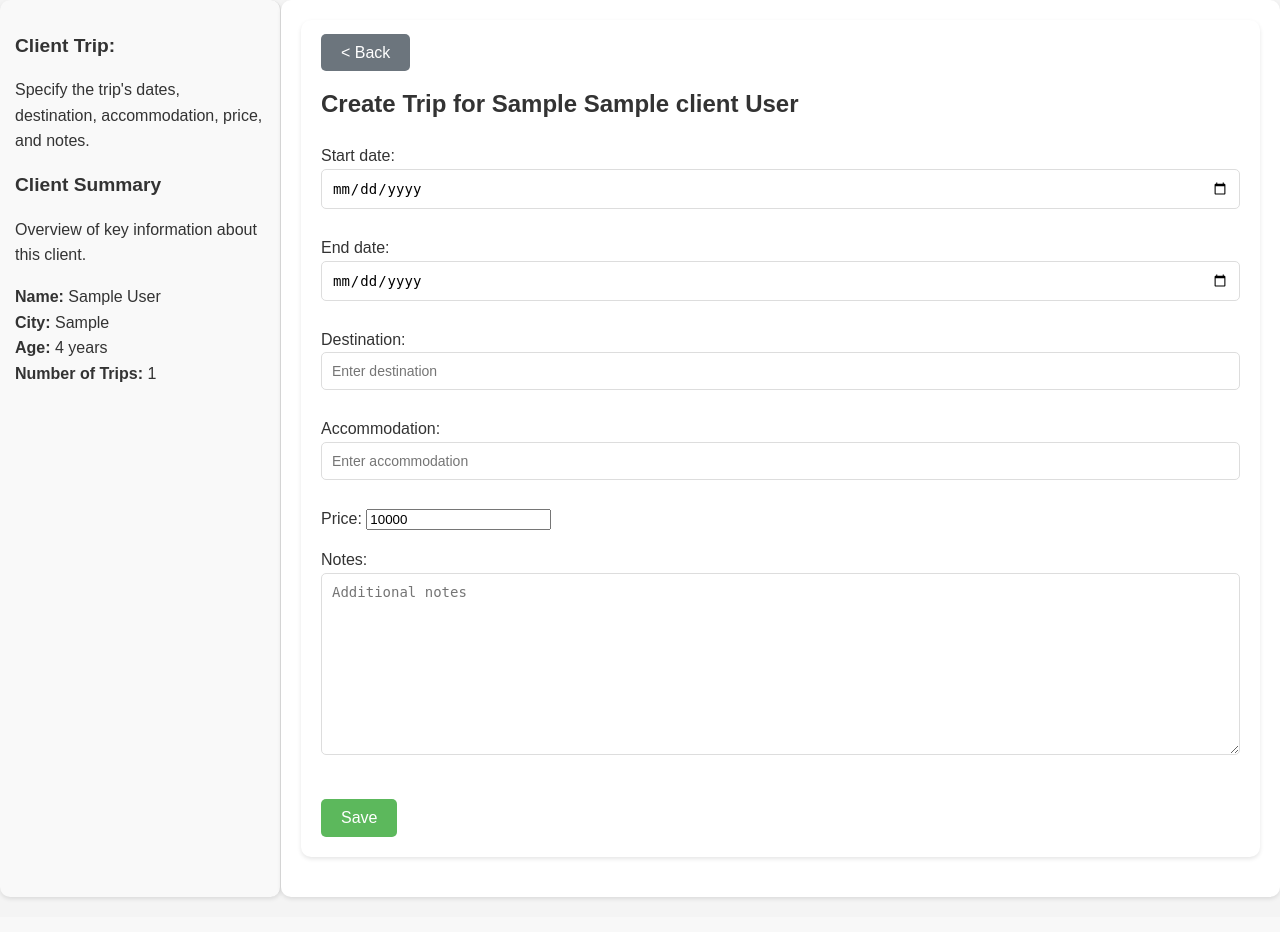
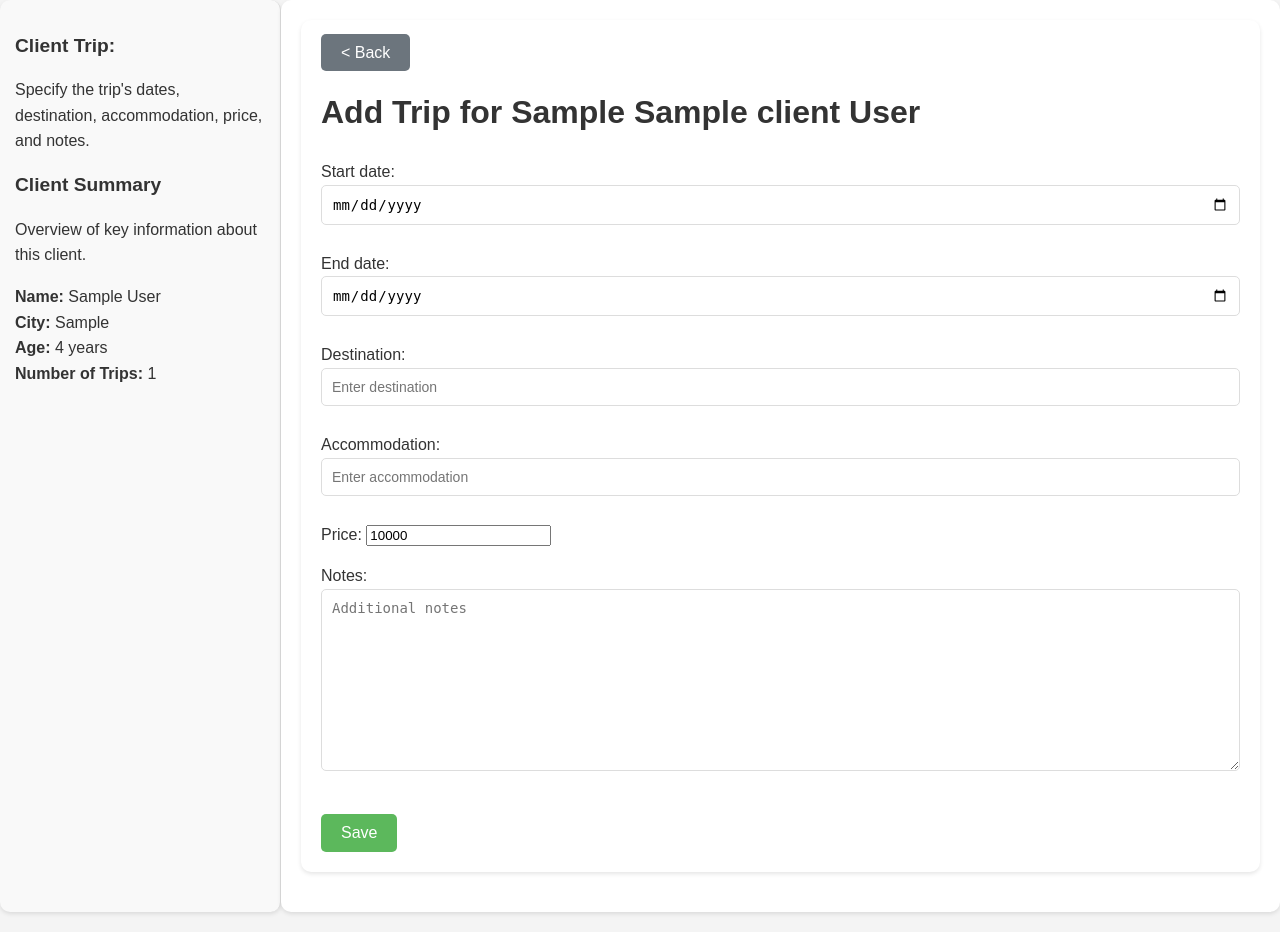
Before and after one commit to iOSSergey/client-management-system, a Django app: page /trips/create/1/ in a window 1280 px wide. Shown: the part 46-978 px from the top of the page. Before the commit the page ends 946 px from the top, so only its background shows below. Run offline with Django 5.2, Linux system fonts and the light colour scheme; tables that the repository leaves empty hold one stand-in row (values such as "Sample post").

Commit message:
:sparkles: Update Trip Form Template

```diff
--- a/trips/templates/trips/trip_form.html
+++ b/trips/templates/trips/trip_form.html
@@ -15,9 +15,9 @@
 {% block content %}
 <div class="client-details">
   <a href="{% url 'client_detail' client.id %}" class="back-button">&lt; Back</a> <!-- Back button -->
-  <h2>{% if form.instance.pk %}Edit{% else %}Create{% endif %} Trip for {{ client.first_name }} {{ client.middle_name }}
+  <h1>{% if form.instance.pk %}Edit{% else %}Add{% endif %} Trip for {{ client.first_name }} {{ client.middle_name }}
     {{ client.last_name }}
-  </h2>
+  </h1>
   <form method="post">
     {% csrf_token %}
     {{ form.as_p }}
```
